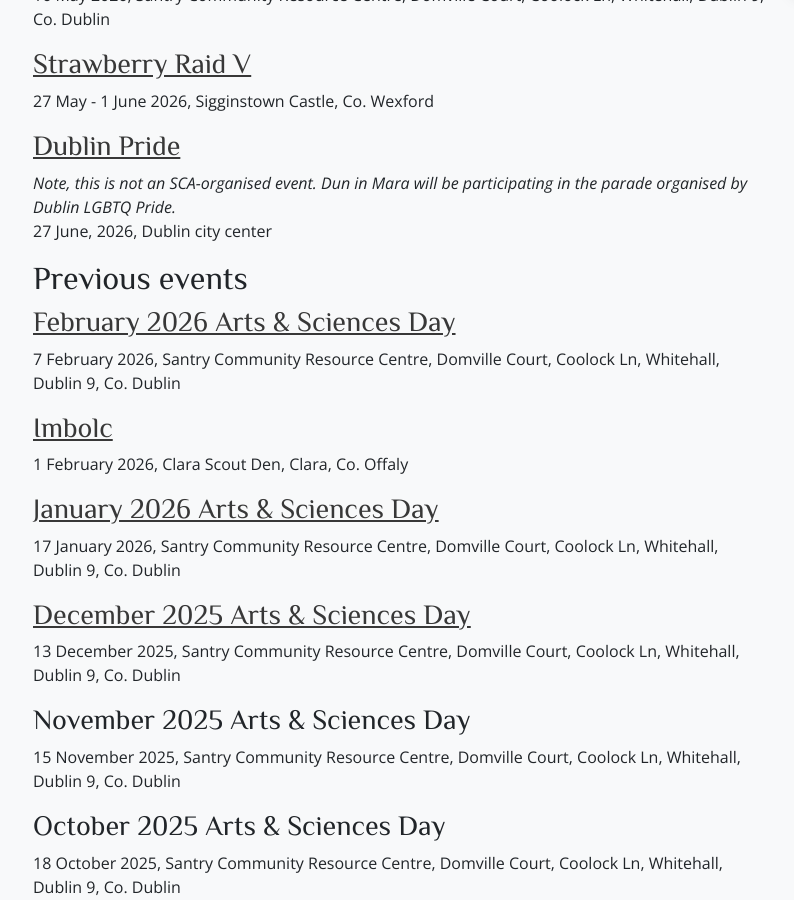
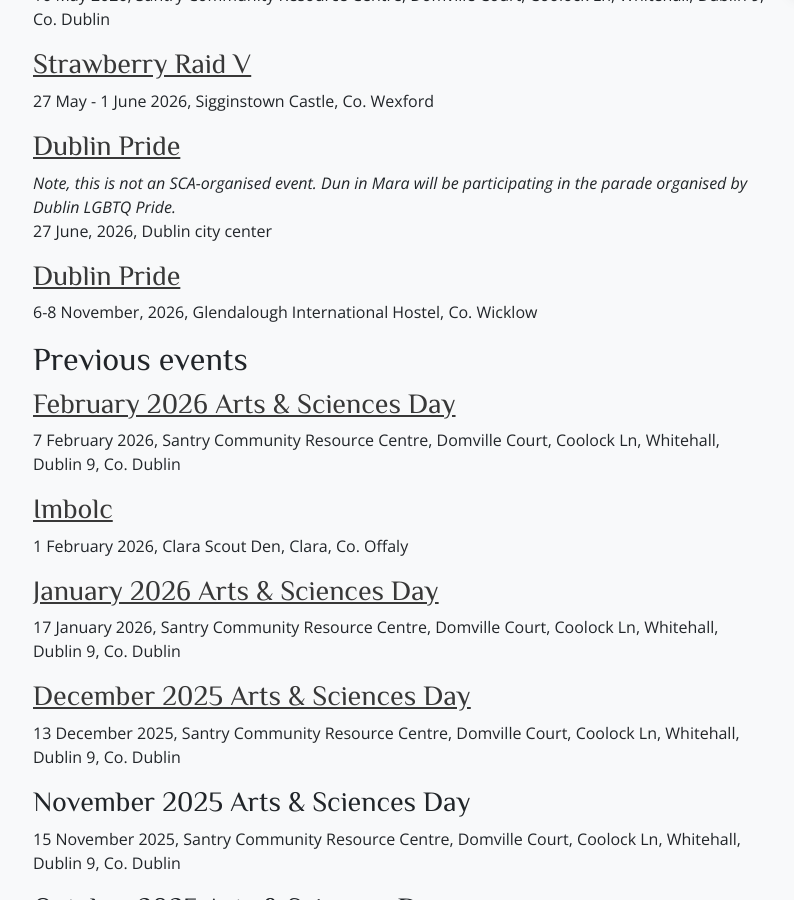
Before and after one commit to drachenwald/dun-in-mara, a Jekyll site: the page built from events/index.md, in a window 1280 px wide and 900 px high, scrolled down 805 px. Shown: the whole window, without its empty margins (49-843 px from the left). Built offline with Jekyll 4.4.1, drawn with Linux system fonts in a browser that asks for light colours; comment, search, counter and statistics services are not loaded.

Commit message:
Added KU to events index page

```diff
--- a/events/index.md
+++ b/events/index.md
@@ -25,7 +25,8 @@
 *Note, this is not an SCA-organised event. Dun in Mara will be participating in the parade organised by Dublin LGBTQ Pride.*
 27 June, 2026, Dublin city center
 
-
+### [Dublin Pride](/events/2026/kingdom-university/)
+6-8 November, 2026, Glendalough International Hostel, Co. Wicklow
 
 ## Previous events
 
```
